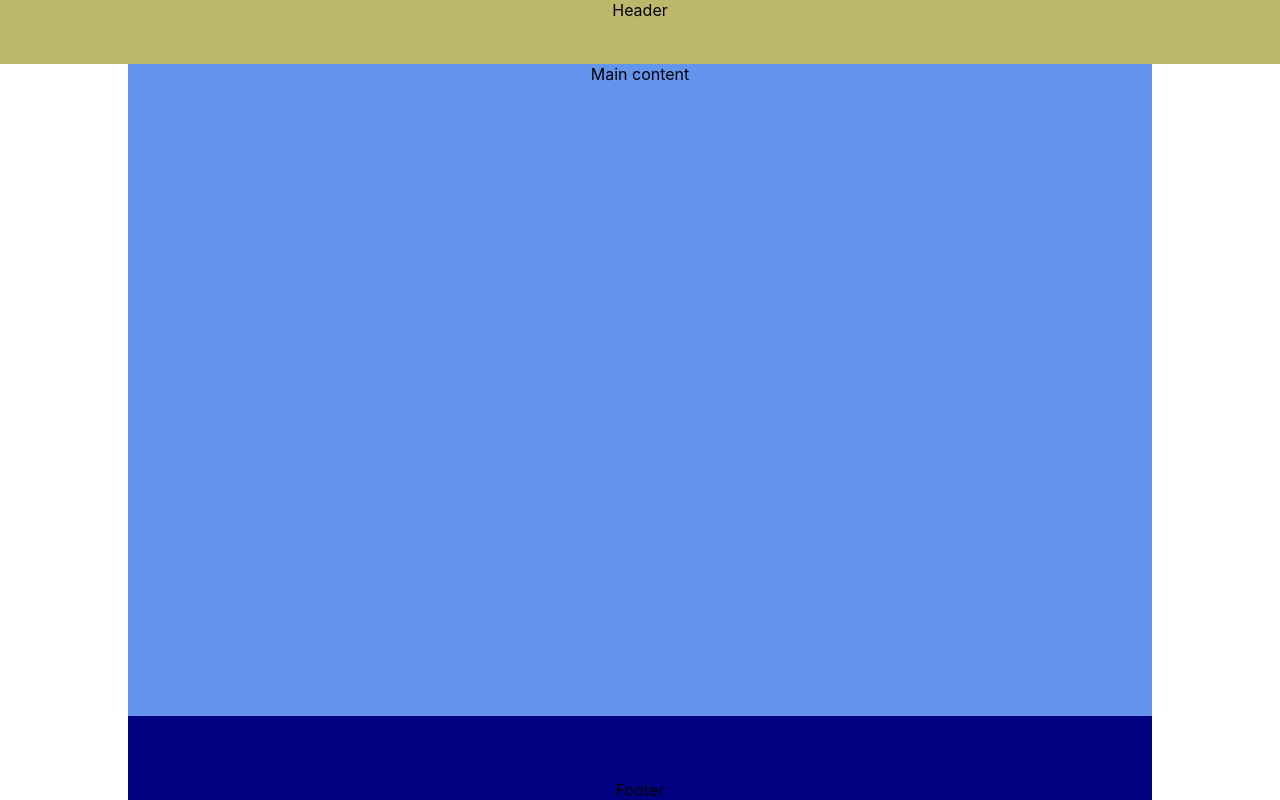
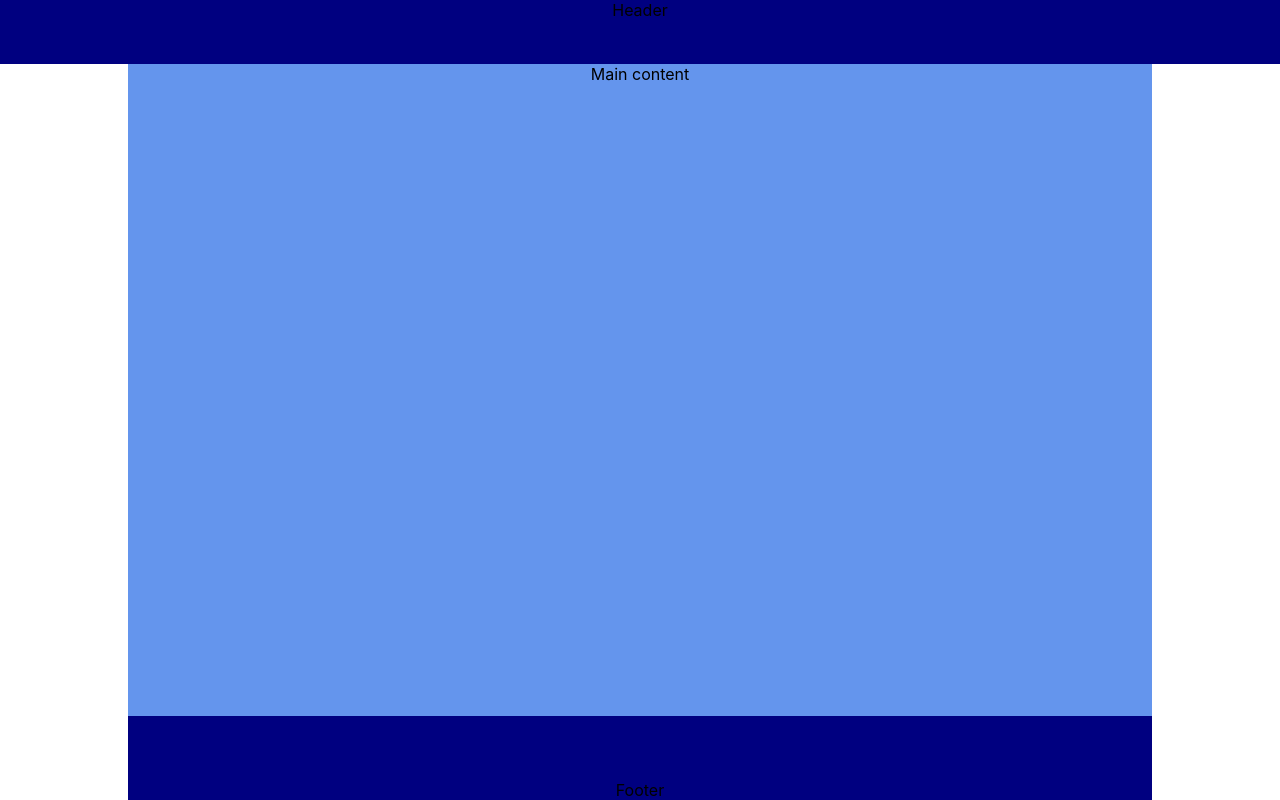
Before and after one commit to VladimirGoloyan/Layout-form, a React (Create React App) app: page / in a window 1280 px wide. Built offline with nearby package versions, Linux system fonts and the light colour scheme.

Commit message:
Update Header.css

```diff
--- a/src/components/Header/Header.css
+++ b/src/components/Header/Header.css
@@ -1,6 +1,6 @@
 .Header{
     height: 64px;
-    background-color: darkkhaki;
+    background-color: navy;
     left: 0;
     top: 0;
 }
```
